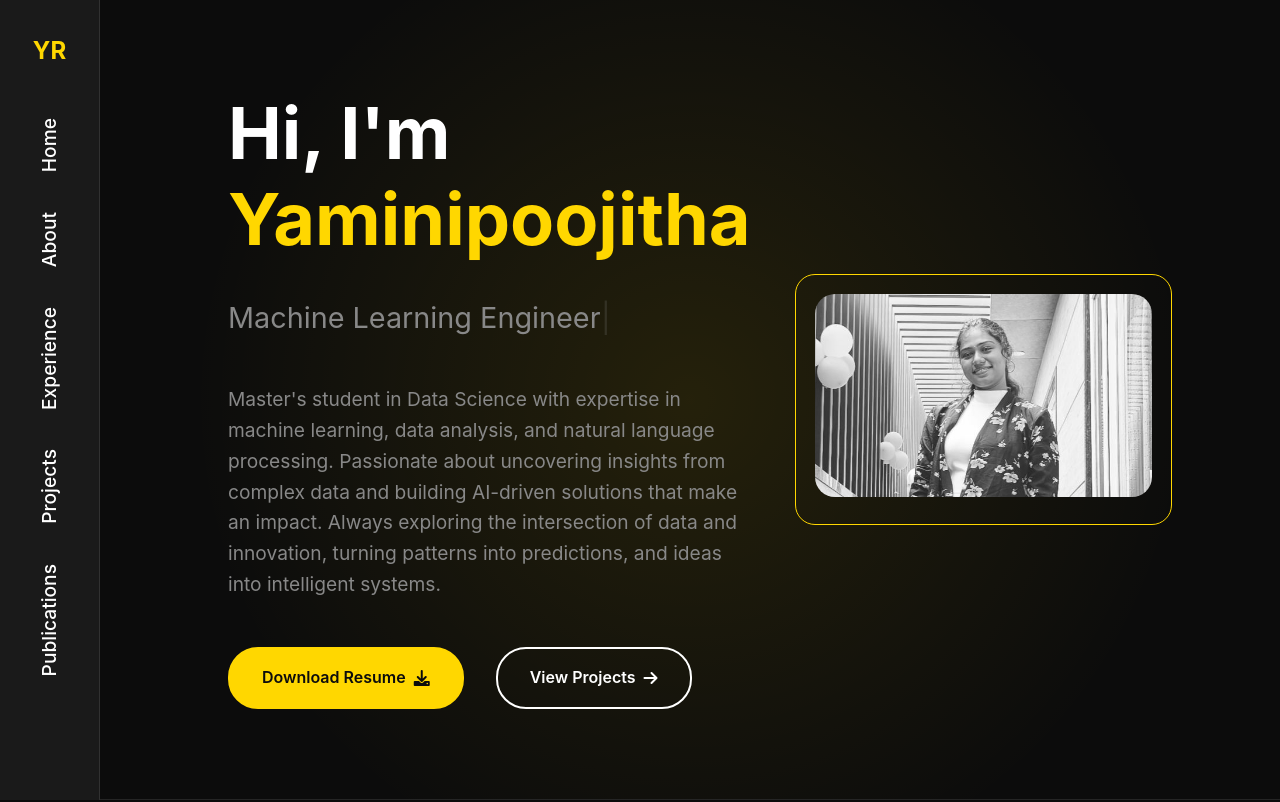
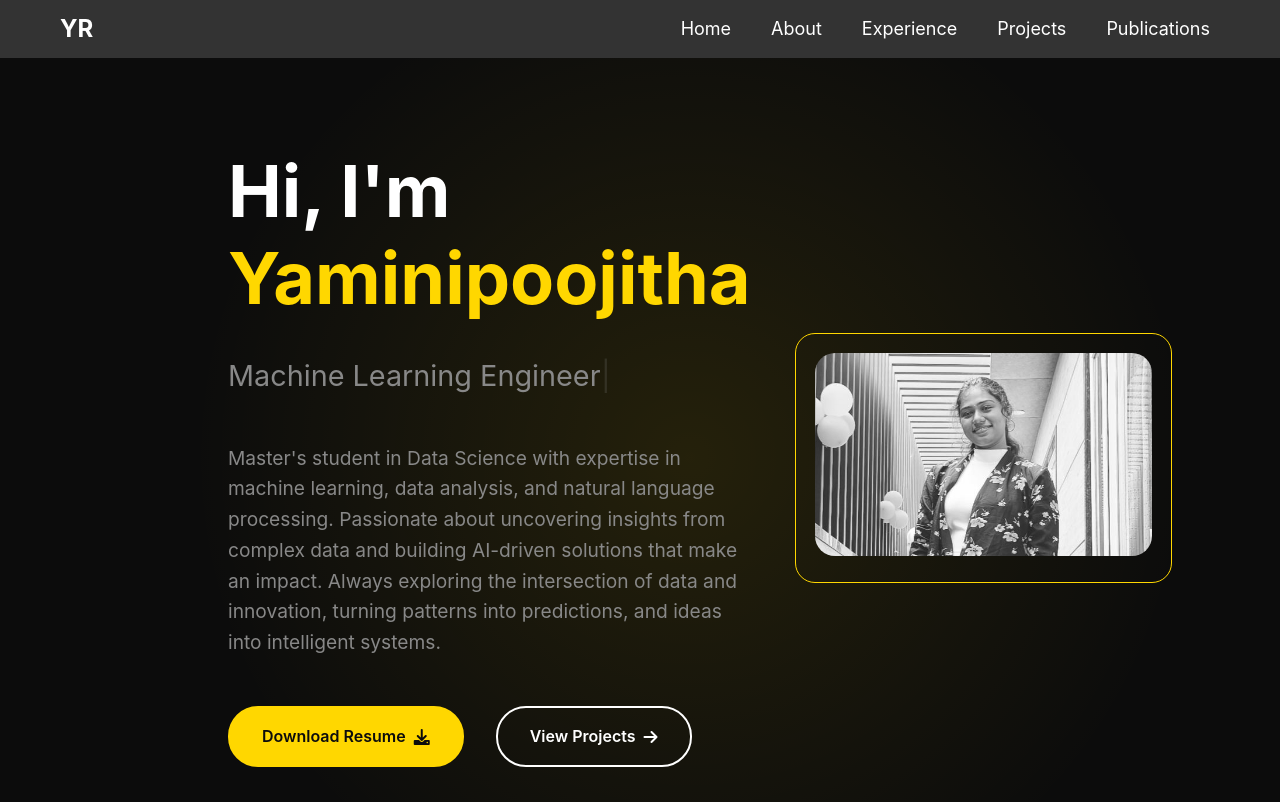
Before and after one commit to yamini233003/yaminiportfolio, a website built with Vite: page index.html in a window 1280 px wide. Shown: the top 802 px of the page. Built offline with nearby package versions, Linux system fonts and the light colour scheme.

Commit message:
styles.css

```diff
--- a/styles.css
+++ b/styles.css
@@ -66,50 +66,50 @@ body {
 
 /* Navigation */
 nav {
-  position: fixed;
-  width: 100px;
-  height: 100vh;
-  background: var(--secondary);
-  z-index: 1000;
-  border-right: 1px solid var(--border-color);
+  width: 100%;
+  background-color: #333; /* Change to your preferred color */
+  padding: 10px 0;
 }
 
 .nav-content {
-  height: 100%;
   display: flex;
-  flex-direction: column;
+  justify-content: space-between; /* Aligns logo to the left and nav-links to the right */
   align-items: center;
-  padding: 2rem 0;
+  max-width: 1200px; /* Adjust width */
+  margin: auto;
+  padding: 0 20px;
 }
 
 .logo {
-  font-size: 1.5rem;
-  font-weight: 700;
-  color: var(--primary);
-  margin-bottom: 3rem;
+  font-size: 24px;
+  font-weight: bold;
+  color: white;
 }
 
 .nav-links {
+  list-style: none;
   display: flex;
-  flex-direction: column;
-  gap: 2rem;
-  list-style: none;
+  gap: 20px; /* Adds space between links */
+  padding: 0;
+  margin: 0;
+}
+
+.nav-links li {
+  display: inline-block;
 }
 
 .nav-links a {
-  color: var(--text-primary);
   text-decoration: none;
-  font-weight: 500;
-  transition: color 0.3s ease;
-  font-size: 1.2rem;
-  writing-mode: vertical-rl;
-  text-orientation: mixed;
-  transform: rotate(180deg);
+  color: white;
+  font-size: 18px;
+  padding: 10px;
+  transition: color 0.3s;
 }
 
 .nav-links a:hover {
-  color: var(--primary);
+  color: #ffcc00; /* Change to your preferred hover color */
 }
+
 
 /* Main Content */
 main {
```
